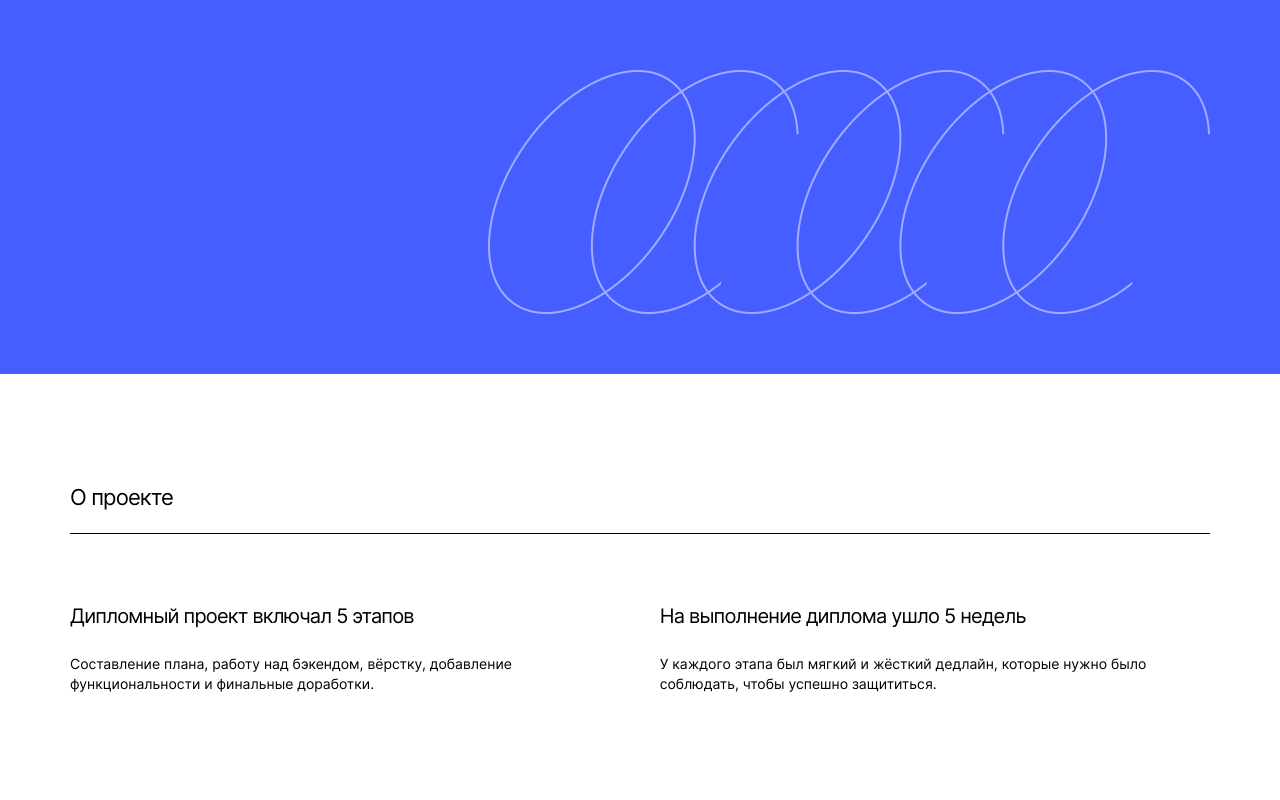
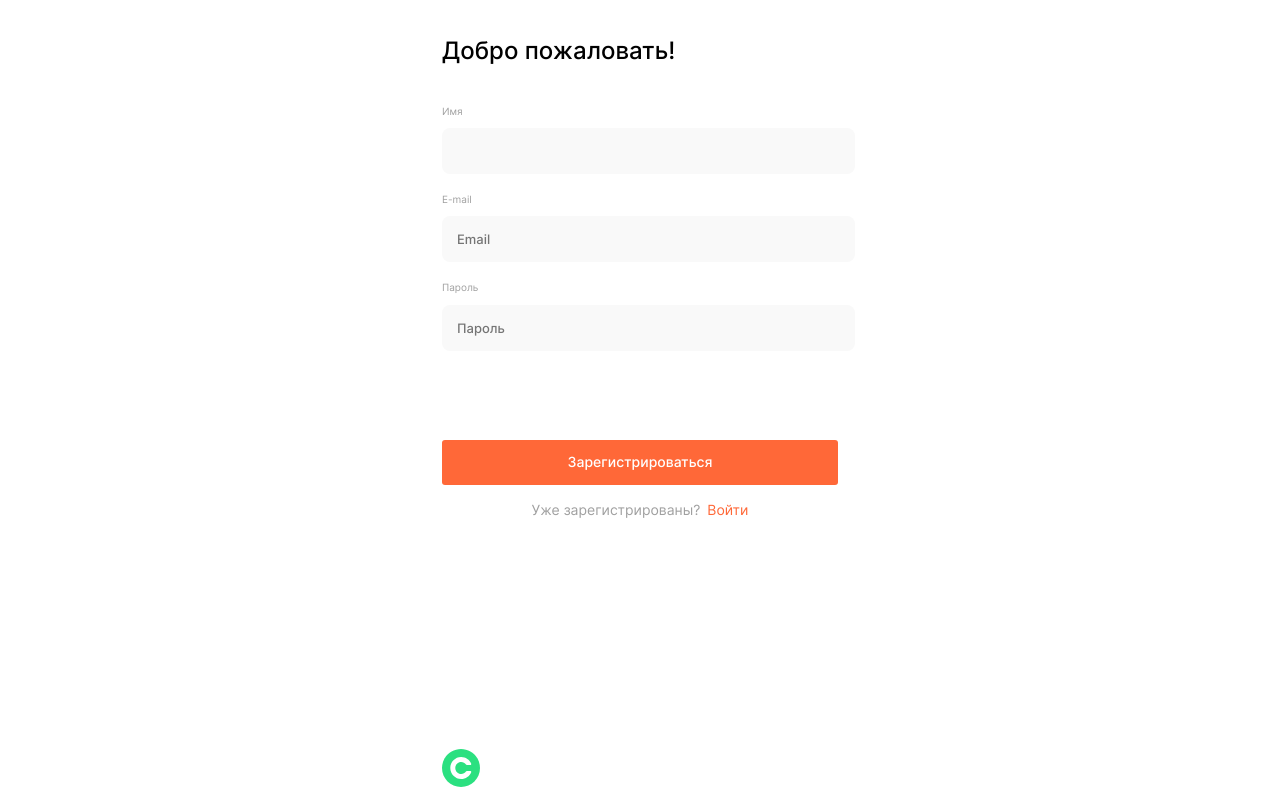
Before and after one commit to artem-from-spb/movies-explorer-frontend, a React (Create React App) app in the folder artem-movie/: page / in a window 1280 px wide. Shown: the part 260-1060 px from the top of the page. Built offline with nearby package versions, Linux system fonts and the light colour scheme.

Commit message:
feat: AuthForm

```diff
--- a/artem-movie/src/components/App/App.js
+++ b/artem-movie/src/components/App/App.js
@@ -4,16 +4,20 @@ import Header from "../Header/Header";
 import Main from "../Main/Main";
 import Footer from "../Footer/Footer";
 import NotFound from "../NotFoundPopup/NotFoundPopup";
+import Register from "../Register/Register";
+import Login from "../Login/Login";
 
 function App() {
   return (
     <div>
-      <Header />
+      {/* <Header />
       <main>
         <Main />
       </main>
       <Footer />
-      <NotFound />
+      <NotFound /> */}
+      <Register />
+      <Login />
     </div>
   );
 }
--- /dev/null
+++ b/artem-movie/src/components/AuthForm/AuthForm.css
@@ -0,0 +1,67 @@
+.auth-page {
+  max-height: 768px;
+  display: flex;
+  flex-direction: column;
+  align-items: center;
+  justify-content: center;
+  width: 396px;
+  margin: 17% auto 0 auto;
+}
+
+.auth-page__logo {
+  width: 38px;
+  height: 38px;
+  margin: 0;
+  align-self: start;
+}
+
+.auth-page__title {
+  font-style: normal;
+  font-weight: 500;
+  font-size: 24px;
+  line-height: 29px;
+  margin: 40px auto 35px 0;
+
+}
+
+.auth-page__form {
+  width: 100%;
+}
+
+.auth-page__submit-button {
+  width: 100%;
+  height: 45px;
+  background: #ff6838;
+  border-radius: 3px;
+  font-style: normal;
+  font-weight: 500;
+  font-size: 14px;
+  line-height: 17px;
+  text-align: center;
+  color: #ffffff;
+  border: 0;
+  margin-top: 75px;
+  margin-bottom: 2px;
+  padding-bottom: 2px;
+
+}
+
+.auth-page__login-text {
+  font-style: normal;
+  font-weight: 400;
+  font-size: 14px;
+  line-height: 17px;
+  text-align: center;
+  color: #a0a0a0;
+}
+
+.auth-page__link {
+  font-style: normal;
+  font-weight: 400;
+  font-size: 14px;
+  line-height: 17px;
+  text-align: center;
+  color: #ff6838;
+  margin-left: 7px;
+  text-decoration: none;
+}
--- a/artem-movie/src/components/AuthPage/AuthPage.js
+++ b/artem-movie/src/components/AuthForm/AuthForm.js
@@ -1,14 +1,14 @@
 import React from "react";
 import logo from "../../images/logoAuth.svg";
-import { homePage } from "../../utils/constants";
 
 function AuthForm({
   title,
-  formName,
   btnText,
   children,
   onSubmit,
-  authManage,
+  authQuestion,
+  authLink,
+  authLinkText,
 }) {
   return (
     <div className="auth-page">
@@ -17,7 +17,6 @@ function AuthForm({
       <form
         className="auth-page__form"
         noValidate
-        name={formName}
         onSubmit={onSubmit}
       >
         {children}
@@ -31,9 +30,9 @@ function AuthForm({
         </button>
       </form>
       <p className="auth-page__login-text">
-        Уже зарегистрированы?{" "}
-        <a href={homePage} className="auth-page__link">
-          {authManage}
+        {authQuestion}
+        <a href={authLink} className="auth-page__link">
+          {authLinkText}
         </a>
       </p>
     </div>
--- a/artem-movie/src/components/Login/Login.js
+++ b/artem-movie/src/components/Login/Login.js
@@ -0,0 +1,47 @@
+import React from "react";
+import AuthForm from "../AuthForm/AuthForm";
+
+function Login() {
+  function handleSubmit(e) {
+    e.preventDefault();
+    alert("Hello, world!")
+  }
+
+  return (
+    <AuthForm
+      title="Рады видеть!"
+      btnText="Войти"
+      onSubmit={handleSubmit}
+      authQuestion="Ещё не зарегистрированы?"
+      authLink="/"
+      authLinkText="Регистрация"
+    >
+      <label className="register__label" for="email-input">E-mail</label>
+      <input
+        type="email"
+        id="email-input"
+        className="register__input"
+        required
+        minLength="5"
+        maxLength="{200}"
+        placeholder="Email"
+        //      onChange={handleEmailChange}
+        //     value={email || ""}
+      />
+      <label className="register__label" for="password-input">Пароль</label>
+      <input
+        type="password"
+        id="password-input"
+        className="register__input"
+        required
+        minLength="{2}"
+        maxLength="{200}"
+        placeholder="Пароль"
+        //       onChange={handlePasswordChange}
+        //      value={password || ""}
+      />
+    </AuthForm>
+  );
+}
+
+export default Login;
--- a/artem-movie/src/components/Register/Register.css
+++ b/artem-movie/src/components/Register/Register.css
@@ -0,0 +1,22 @@
+.register__label {
+  font-style: normal;
+  font-weight: 400;
+  font-size: 10px;
+  line-height: 12px;
+  color: #a0a0a0;
+}
+
+.register__input {
+  background: #f9f9f9;
+  border-radius: 8px;
+  height: 44px;
+  width: 100%;
+  border: 0;
+  margin: 10px 0 14px 0;
+  font-style: normal;
+  font-weight: 500;
+  font-size: 13px;
+  line-height: 16px;
+  color: #000000;
+  padding-left: 15px;
+}
--- a/artem-movie/src/components/Register/Register.js
+++ b/artem-movie/src/components/Register/Register.js
@@ -0,0 +1,59 @@
+import React from "react";
+import AuthForm from "../AuthForm/AuthForm";
+
+function Register() {
+  function handleSubmit(e) {
+    e.preventDefault();
+    alert("Hello, world!")
+  }
+
+  return (
+    <AuthForm
+      title="Добро пожаловать!"
+      btnText="Зарегистрироваться"
+      onSubmit={handleSubmit}
+      authQuestion="Уже зарегистрированы?"
+      authLink="/"
+      authLinkText="Войти"
+    >
+      <label className="register__label" for="name-input">Имя</label>
+      <input
+        type="text"
+        className="register__input"
+        id="name-input"
+        required
+        minLength="{2}"
+        maxLength="{40}"
+        name="name"
+        //     onChange={handleNameChange}
+        //      value={name || ""}
+      />
+      <label className="register__label" for="email-input">E-mail</label>
+      <input
+        type="email"
+        id="email-input"
+        className="register__input"
+        required
+        minLength="5"
+        maxLength="{200}"
+        placeholder="Email"
+        //      onChange={handleEmailChange}
+        //     value={email || ""}
+      />
+      <label className="register__label" for="password-input">Пароль</label>
+      <input
+        type="password"
+        id="password-input"
+        className="register__input"
+        required
+        minLength="{2}"
+        maxLength="{200}"
+        placeholder="Пароль"
+        //       onChange={handlePasswordChange}
+        //      value={password || ""}
+      />
+    </AuthForm>
+  );
+}
+
+export default Register;
--- a/artem-movie/src/index.css
+++ b/artem-movie/src/index.css
@@ -16,3 +16,7 @@
 @import url(./components/Footer/Footer.css);
 
 @import url(./components/NotFoundPopup/NotFoundPopup.css);
+
+@import url(./components/AuthForm/AuthForm.css);
+
+@import url(./components/Register/Register.css);
```
Also changed, not shown: artem-movie/src/components/AuthPage/AuthPage.css (deleted).
